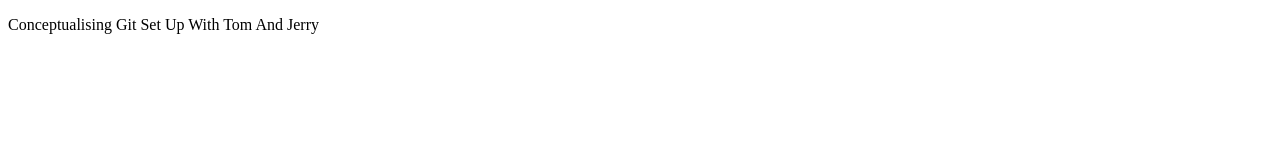
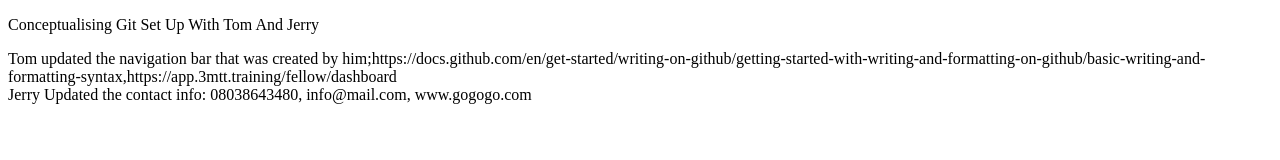
Before and after one commit to jimohso1/Version-Control-System-, a plain HTML site: page index.html in a window 1280 px wide. Drawn offline with Linux system fonts and the light colour scheme.

Commit message:
Jerry branch

```diff
--- a/index.html
+++ b/index.html
@@ -7,5 +7,7 @@
 </head>
 <body>
     <p>Conceptualising Git Set Up With Tom And Jerry</p>
+    <nav>Tom updated the navigation bar that was created by him;https://docs.github.com/en/get-started/writing-on-github/getting-started-with-writing-and-formatting-on-github/basic-writing-and-formatting-syntax,https://app.3mtt.training/fellow/dashboard </nav>
+    <footer>Jerry Updated the contact info: 08038643480, info@mail.com, www.gogogo.com</footer>
 </body>
 </html>
```
